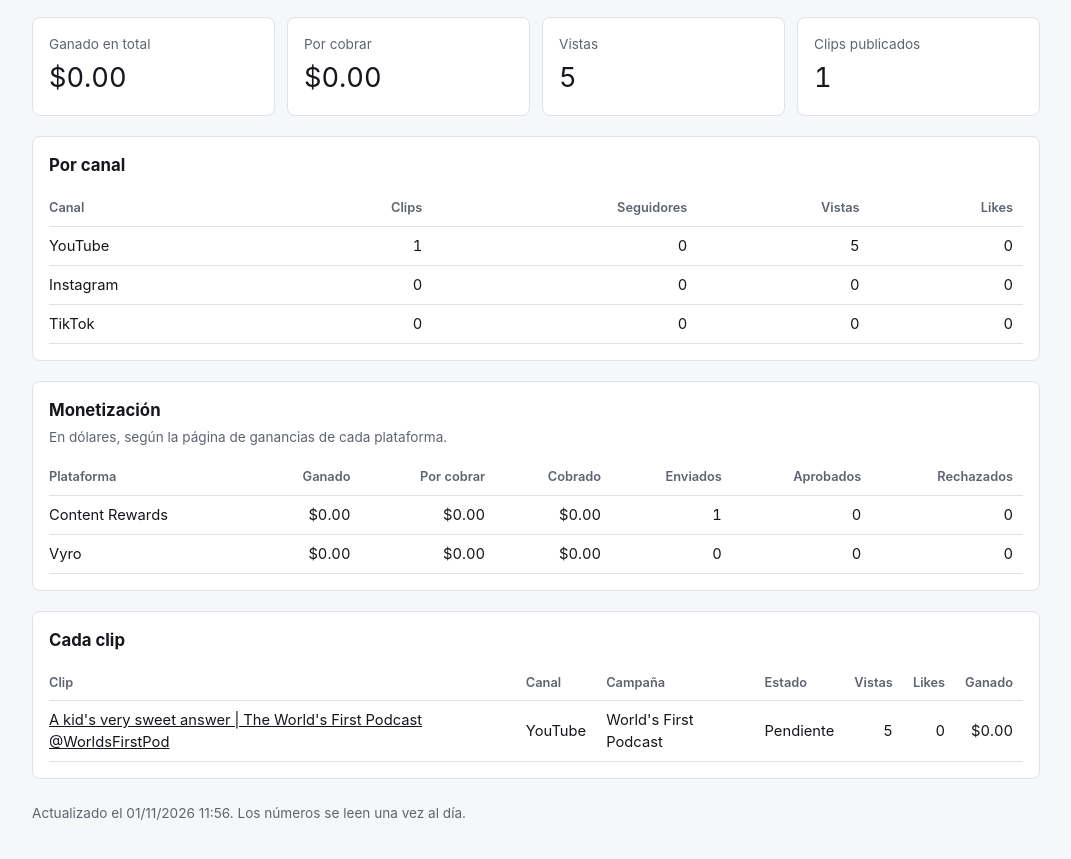
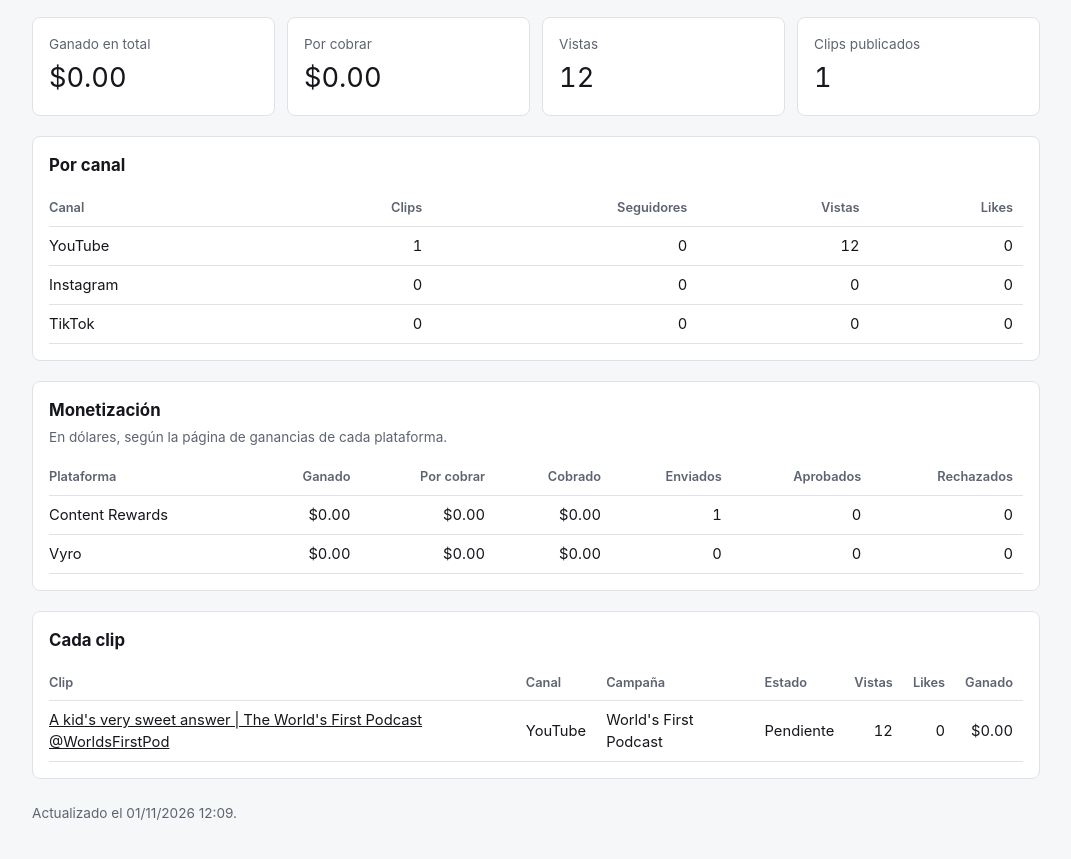
Before and after one commit to JNissan12/onmicdaily-stats, a plain HTML site: page index.html in a window 1280 px wide. Shown: the part 105-964 px from the top of the page, without its empty margins (104-1175 px from the left). Drawn offline with Linux system fonts and the light colour scheme.

Commit message:
Update stats

```diff
--- a/index.html
+++ b/index.html
@@ -56,9 +56,9 @@ button:focus-visible { outline: 2px solid var(--accent); outline-offset: 2px; }
   <section class="card"><h2>Cada clip</h2><div class="scroll"><table>
     <thead><tr><th>Clip</th><th class="text">Canal</th><th class="text">Campaña</th><th class="text">Estado</th><th>Vistas</th><th>Likes</th><th>Ganado</th></tr></thead><tbody id="clips"></tbody>
   </table></div></section>
-  <footer>Actualizado el <span id="updated"></span>. Los números se leen una vez al día.</footer>
+  <footer>Actualizado el <span id="updated"></span>.</footer>
 </main>
-<script id="data" type="application/json">{"goal_usd": 1500, "updated": "01/11/2026 11:56", "channels": [{"date": "2026-11-01", "channel": "YouTube", "posts": 1, "followers": 0, "views": 5, "likes": 0}, {"date": "2026-11-01", "channel": "Instagram", "posts": 0, "followers": 0, "views": 0, "likes": 0}, {"date": "2026-11-01", "channel": "TikTok", "posts": 0, "followers": 0, "views": 0, "likes": 0}], "markets": [{"date": "2026-11-01", "marketplace": "Content Rewards", "earned_usd": 0, "pending_usd": 0, "paid_usd": 0, "submitted": 1, "approved": 0, "rejected": 0}, {"date": "2026-11-01", "marketplace": "Vyro", "earned_usd": 0, "pending_usd": 0, "paid_usd": 0, "submitted": 0, "approved": 0, "rejected": 0}], "posts": [{"url": "https://www.youtube.com/shorts/MlQ-3SwZ4x8", "channel": "YouTube", "title": "A kid's very sweet answer | The World's First Podcast @WorldsFirstPod", "posted": "2026-11-01", "campaign": "World's First Podcast", "status": "Pendiente", "views": 5, "likes": 0, "earned_usd": 0}]}</script>
+<script id="data" type="application/json">{"goal_usd": 1500, "updated": "01/11/2026 12:09", "channels": [{"date": "2026-11-01", "channel": "YouTube", "posts": 1, "followers": 0, "views": 12, "likes": 0}, {"date": "2026-11-01", "channel": "Instagram", "posts": 0, "followers": 0, "views": 0, "likes": 0}, {"date": "2026-11-01", "channel": "TikTok", "posts": 0, "followers": 0, "views": 0, "likes": 0}], "markets": [{"date": "2026-11-01", "marketplace": "Content Rewards", "earned_usd": 0, "pending_usd": 0, "paid_usd": 0, "submitted": 1, "approved": 0, "rejected": 0}, {"date": "2026-11-01", "marketplace": "Vyro", "earned_usd": 0, "pending_usd": 0, "paid_usd": 0, "submitted": 0, "approved": 0, "rejected": 0}], "posts": [{"url": "https://www.youtube.com/shorts/MlQ-3SwZ4x8", "channel": "YouTube", "title": "A kid's very sweet answer | The World's First Podcast @WorldsFirstPod", "posted": "2026-11-01", "campaign": "World's First Podcast", "status": "Pendiente", "views": 12, "likes": 0, "earned_usd": 0}]}</script>
 <script>
 const D = JSON.parse(document.getElementById('data').textContent);
 const num = (x) => (Number(x) || 0).toLocaleString('es-MX');
```
